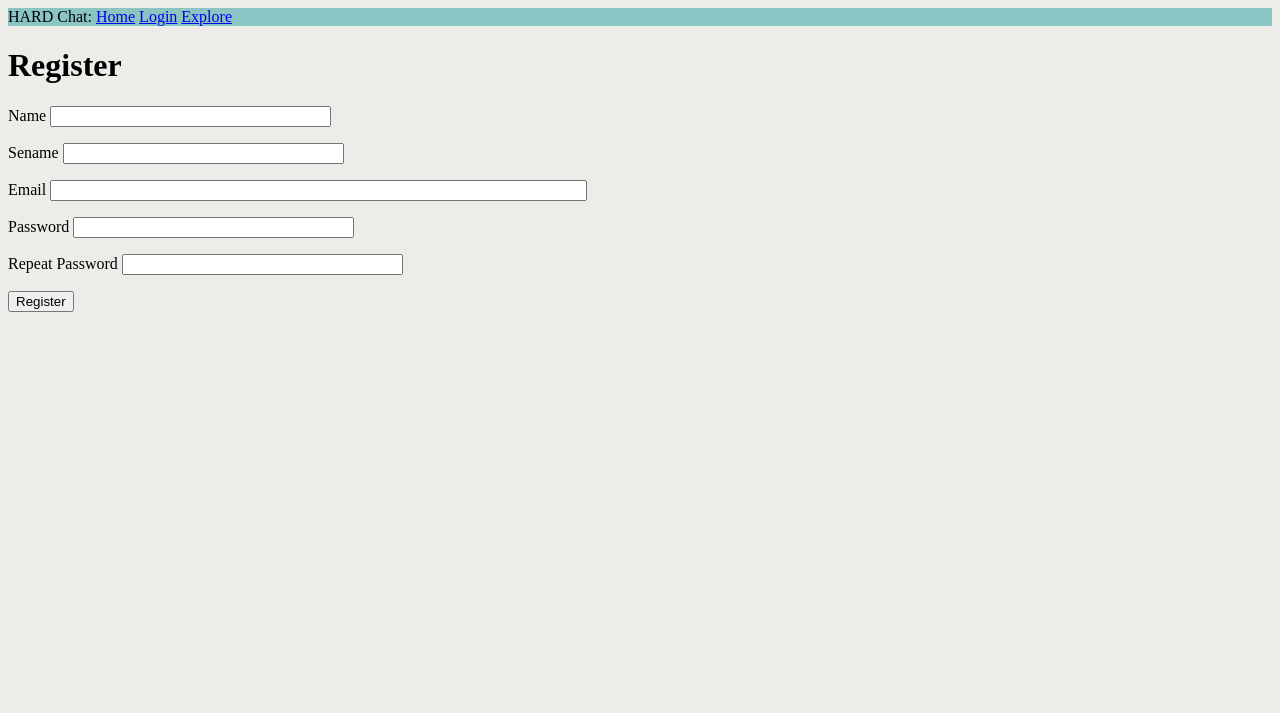
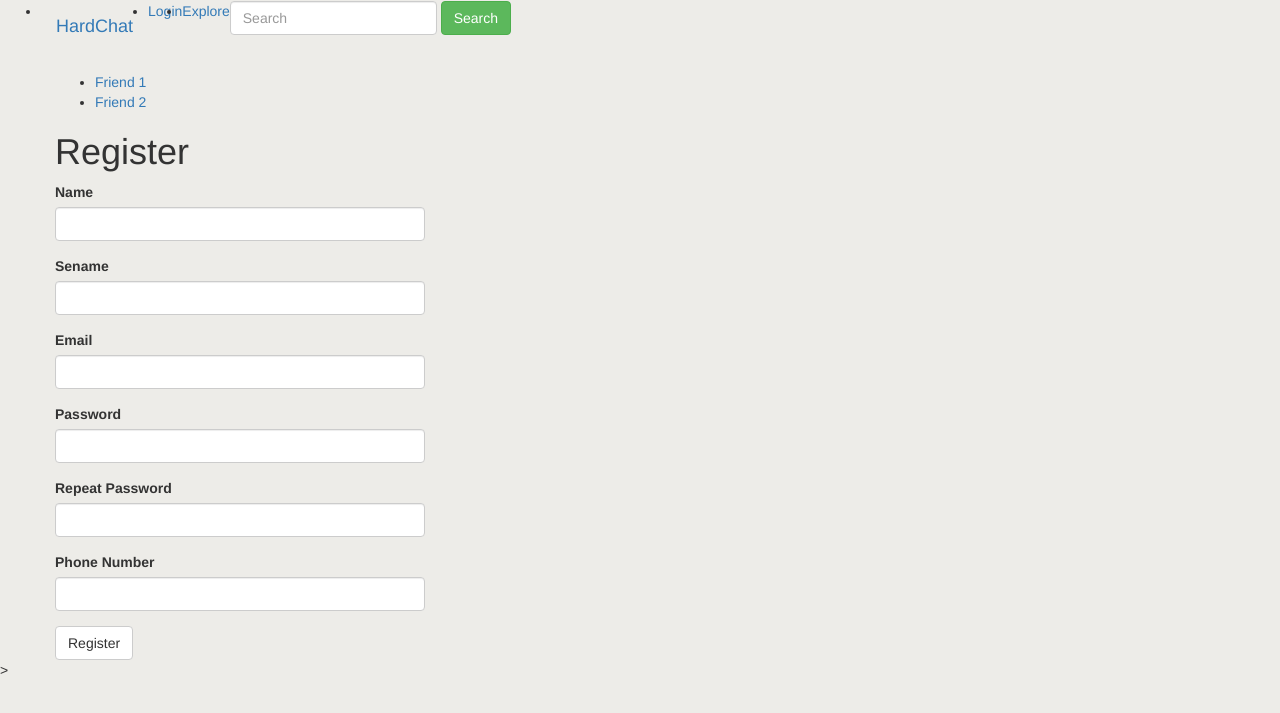
Before and after one commit to echodiv/hard_chat, a Flask app: page /register in a window 1280 px wide. Shown: the top 713 px of the page. Run offline with Flask 2, Linux system fonts and the light colour scheme; some libraries are stand-ins or nearby versions.

Commit message:
add base bootstrap template

```diff
--- a/hard_chat_srv/app/__init__.py
+++ b/hard_chat_srv/app/__init__.py
@@ -1,5 +1,6 @@
 from flask import Flask
 from config import BaseConfig
+from flask_bootstrap import Bootstrap
 from flask_sqlalchemy import SQLAlchemy
 from flask_migrate import Migrate
 from flask_mail import Mail
@@ -14,8 +15,10 @@
 db = SQLAlchemy(app)
 migrate = Migrate(app, db)
 mail = Mail(app)
+bootstrap = Bootstrap(app)
 login = LoginManager(app)
 login.login_view = 'login'
+login.login_message = 'Please log in to access this page'
 
 if not app.debug:
     # mail logging
--- a/hard_chat_srv/app/static/css/style.css
+++ b/hard_chat_srv/app/static/css/style.css
@@ -1,9 +1,10 @@
 body{
     background-color: #edece8;
 }
-nav{
-    background-color: #8ac5c3;
-}
+#nav{
+#    background-color: #8ac5c3;
+#}
+
 .etc {
     background-color: #ffffff;
 }
--- a/hard_chat_srv/app/templates/404.html
+++ b/hard_chat_srv/app/templates/404.html
@@ -1,6 +1,6 @@
 {% extends "base.html" %}
 
-{% block content %}
+{% block app_content %}
     <h1>An unexpected error has accurred</h1>
     <h2>The administrator has been notified. Sorry for the inconvenience!</h2>
     <p><a href="{{ url_for('index') }}">home</a>
--- a/hard_chat_srv/app/templates/500.html
+++ b/hard_chat_srv/app/templates/500.html
@@ -1,6 +1,6 @@
 {% extends "base.html" %}
 
-{% block content %}
+{% block app_content %}
     <h1>File not found</h1>
     <p><a href="{{ url_for('index') }}">home</a></p>
 {% endblock %}
--- a/hard_chat_srv/app/templates/_post.html
+++ b/hard_chat_srv/app/templates/_post.html
@@ -1,6 +1,6 @@
-<table>
-    <tr valign="top">
-        <td>
+<table class="table table-hover">
+    <tr>
+        <td >
             <a href="{{ url_for('user', id=post.author.id) }}">
                 {{ post.author.name }}
             </a>
--- a/hard_chat_srv/app/templates/base.html
+++ b/hard_chat_srv/app/templates/base.html
@@ -1,29 +1,65 @@
-<html>
-    <head>
-	    <title>{% if title %}{{ title }}{% else %}Welcome to Hard Chat!{% endif %}</title>
-        <link rel="stylesheet" type="text/css" href="{{ url_for('static', filename='css/style.css') }}">
-    </head>
-    <body>
-        <nav>HARD Chat:
-            <a href="{{ url_for('index') }}">Home</a>
+{% extends 'bootstrap/base.html' %}
+
+{% block title %}
+    {% if title %}{{ title }}{% else %}Welcome to Hard Chat!{% endif %}
+{% endblock %}
+
+{% block styles %}
+    {{super()}}
+        <link rel="stylesheet"
+         href="{{url_for('.static', filename='css/style.css')}}">
+{% endblock %}
+
+{% block navbar %}
+    <nav class="navbar navbar-expand-sm bg-dark navbar-dark">
+    <ul class="navbar-nav mr-auto">
+	<li class="navbar-item">
+		<a class="navbar-brand" href="{{ url_for('index') }}">HardChat</a>
+	</li>
         {% if current_user.is_anonymous %}
-	    <a href="{{ url_for('login') }}">Login</a>
+        <li calss="navbar-item">
+	    <a class="nav-link" href="{{ url_for('login') }}">Login</a>
+	</li>
 	{% else %}
-	    <a href="{{ url_for('user', id=current_user.id) }}">Profile</a>
-	    <a href="{{ url_for('logout') }}">Logout</a>
+	<li calss="navbar-item">
+	    <a class="nav-link" href="{{ url_for('user', id=current_user.id) }}">Profile</a>
+	</li>
+	<li calss="navbar-item">
+	    <a class="nav-link" href="{{ url_for('logout') }}">Logout</a>
+        </li>
 	{% endif %}
-	    <a href="{{ url_for('explore') }}">Explore</a>
+        <li calss="navbar-item">
+       	    <a class="nav-link" href="{{ url_for('explore') }}">Explore</a>
+	</li>
+    </ul>
+    <form class="form-inline" action="#">
+        <input class="form-control mr-sm-2" type="text" placeholder="Search">
+        <button class="btn btn-success" type="submit">Search</button>
+    </form>
     </nav>
+{% endblock %}
+{% block content %}
+    <div class="container">
+	<div class="row">
+            <div class="col-3">
+		    <nav id="sidebap" class="sidebar-wrapper">
+			    <ul>
+				    <li><a>Friend 1</a></li>
+				    <li><a>Friend 2</a></li>
+			    </ul>
+		    </nav>
+	    </div>
+            <div class="col-9">
     {% with messages = get_flashed_messages() %}
     {% if messages %}
-	    <ul>
         {% for message in messages %}
-		    <li>{{ message }}</li>
+	    <div class="alert alert-info" role="alert">{{ message }}</div>
         {% endfor %}
-            </ul>
 	{% endif %}
 	{% endwith %}
-	{% block content %}
+	{% block app_content %}
 	{% endblock %}
-    </body>
-</html>
+	    </div>
+	</div>
+    </div>>
+{% endblock %}
--- a/hard_chat_srv/app/templates/login.html
+++ b/hard_chat_srv/app/templates/login.html
@@ -1,5 +1,5 @@
 {% extends "base.html" %}
-{% block content %}
+{% block app_content %}
     <h1>Sign In</h1>
     <form action="" method="post" novalidate>
         {{ form.hidden_tag() }}
--- a/hard_chat_srv/app/templates/register.html
+++ b/hard_chat_srv/app/templates/register.html
@@ -1,43 +1,11 @@
 {% extends "base.html" %}
-{% block content %}
+{% import 'bootstrap/wtf.html' as wtf %}
+
+{% block app_content %}
     <h1>Register</h1>
-    <form action="" method="post">
-	    {{ form.hidden_tag() }}
-	    <p>
-	    {{ form.name.label }}
-	    {{ form.name(size=32) }}
-	    {% for error in form.name.errors %}
-     	        <span style="color: red">[{{ error }}]</span>
-	    {% endfor %}
-	    </p>
-	    <p>
-	    {{ form.sename.label }}
-	    {{ form.sename(size=32) }}
-	    {% for error in form.sename.errors %}
-	        <span style="color:red">[{{ error }}]</span>
-	    {% endfor %}
-	    </p>
-	    <p>
-	    {{ form.email.label }}
-	    {{ form.email(size=64) }}
-	    {% for error in form.email.errors %}
-	        <span style="color:red">[{{ error }}]</span>
-	    {% endfor %}
-	    </p>
-	    <p>
-	    {{ form.password.label }}
-	    {{ form.password(size=32) }}
-	    {% for error in form.password.errors %}
-	        <span style="color:red">[{{ error }}]</span>
-	    {% endfor %}
-	    </p>
-	    <p>
-	    {{ form.password2.label }}
-	    {{ form.password2(size=32) }}
-	    {% for error in form.password2.errors %}
-	        <span style="color:red">[{{ error }}]</p>
-	    {% endfor %}
-	    </p>
-	    <p>{{ form.submit() }}</p>
-    </form>
+    <div class="row">
+        <div class="col-md-4">
+            {{ wtf.quick_form(form) }}
+        </div>
+    </div>
 {% endblock %}
--- a/hard_chat_srv/app/templates/reset_password.html
+++ b/hard_chat_srv/app/templates/reset_password.html
@@ -1,6 +1,6 @@
 {% extends "base.html" %}
 
-{% block content %}
+{% block app_content %}
     <h1>Reset Your Password</h1>
     <form action="" method="post">
         {{ form.hidden_tag() }}
--- a/hard_chat_srv/app/templates/reset_password_request.html
+++ b/hard_chat_srv/app/templates/reset_password_request.html
@@ -1,6 +1,6 @@
 {% extends "base.html" %}
 
-{% block content %}
+{% block app_content %}
     <h1>Reset Password</h1>
     <form action="" method="post">
         {{ form.hidden_tag() }}
--- a/hard_chat_srv/requirements.txt
+++ b/hard_chat_srv/requirements.txt
@@ -4,5 +4,6 @@
 flask-migrate==2.5.3
 flask-login==0.5.0
 email-validator==1.1.0
+flask-bootstrap4
 flask-mail
 pyjwt
```
Also changed, not shown: hard_chat_srv/app/templates/edit_profile.html (+9 -27 lines), hard_chat_srv/app/templates/index.html (+23 -18 lines), hard_chat_srv/app/templates/user.html (+15 -8 lines). Lines whose indentation alone changed are shown as unchanged.
